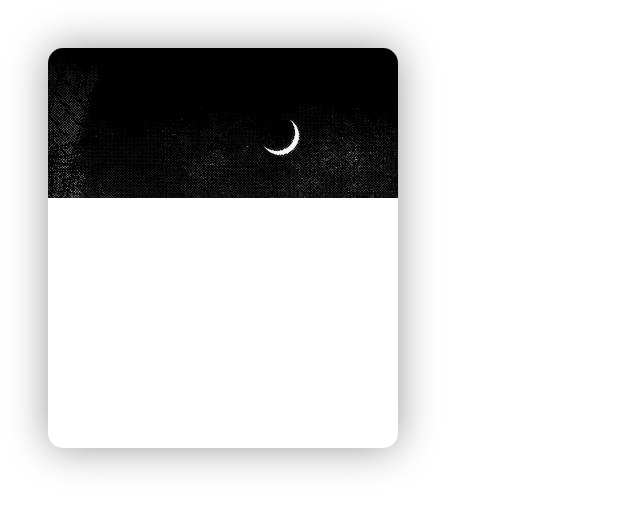
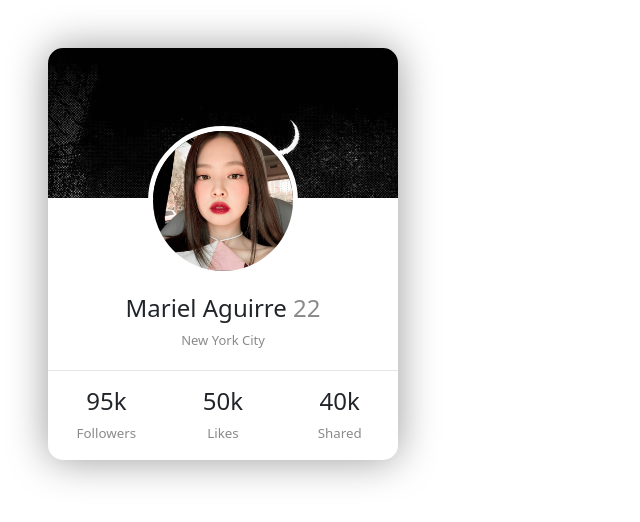
Before and after one commit to Michell-Sosa/example-project, a React (Create React App) app: page / in a window 1280 px wide. Shown: the top 522 px of the page, without its empty margins (0-640 px from the left). Built offline with nearby package versions, Linux system fonts and the light colour scheme.

Commit message:
Adding style to components of badge.jsx

```diff
--- a/src/components/badge.jsx
+++ b/src/components/badge.jsx
@@ -1,6 +1,6 @@
 import React, { Component } from "react";
 import HeaderBackground from '../images/badge_header.jpg'
-import ProfilePic from '../images/profile1.jpg'
+import ProfilePic from '../images/profile.jpg'
 import "./style/Badge.css";
 
 class Badge extends Component {
@@ -11,13 +11,30 @@ class Badge extends Component {
           <div className="Badge__header">
             <img src={HeaderBackground} alt="header_background" />
           </div>
-          <div className="badge__userInfo container mt-5 mb-1">
-
+          <div className="Badge__userInfo container mt-5 mb-1">
+            <div className="Badge__userImage">
+            <img src={ProfilePic} alt="Profile_picture" />
+            </div>
+              <h4 className="text-center mt-5"> Mariel Aguirre <i>22</i> </h4>
+            <p className="text-center">New York City</p>
           </div>
-          <div className="badge__info container pt-3">
-
+          <div className="Badge__info container pt-3">
+            <div className="row">
+              <div className="col">
+                <h4 className="text-center fw bold">95k</h4>
+                <p className="text-center">Followers</p>
+              </div>
+              <div className="col">
+                <h4 className="text-center fw bold">50k</h4>
+                <p className="text-center">Likes</p>
+              </div>
+              <div className="col">
+              <h4 className="text-center fw bold">40k</h4>
+              <p className="text-center">Shared</p>
+              </div>
+            </div>
+           </div>
           </div>
-        </div>
         </React.Fragment>);
     }
 }
--- a/src/components/style/badge.css
+++ b/src/components/style/badge.css
@@ -1,4 +1,6 @@
 .Badge{
+    display:flex;
+    flex-direction: column;
     max-width: 350px;
     min-height: 400px;
     border-radius: 15px;
@@ -11,33 +13,48 @@
     overflow: hidden;
     border-top-left-radius: 15px;
     border-top-right-radius: 15px;
-
-
 }
 
-.badge__userInfo{
-
+.Badge__userInfo{
+    position: relative;
 }
 
-.badge__userInfo p{
-
+.Badge__userInfo p{
+ font-size: small;
+ color: rgb(138, 138, 138);
 }
 
-.badge__userImage{
-
+.Badge__userImage{
+  width: 150px;
+  height: 150px;
+  border-radius: 50%;
+  border:5px solid white;
+  background:white;
+  align-self: center;
+  overflow: hidden;
+  position: absolute;
+  left: 100px;
+  top: -120px;
+  z-index: 1;
 }
 
-.badge__userImage img{
-
+.Badge__userImage img{
+width: 100%;
+object-fit: cover;
+object-position: center;
 }
 
-.badge__info{
-
+.Badge__info{
+border-top: 1px solid rgb(230, 230, 230);
 }
-.badge__info p{
-
+.Badge__info p{
+font-weight: 100;
+font-size: smaller;
+color: rgb(138, 138, 138);
 }
 
 i{
-
+font-style: normal;
+font-weight: 100;
+color: rgb(138, 138, 138);
 }
```
Also changed, not shown: src/images/profile.jpg (added).
